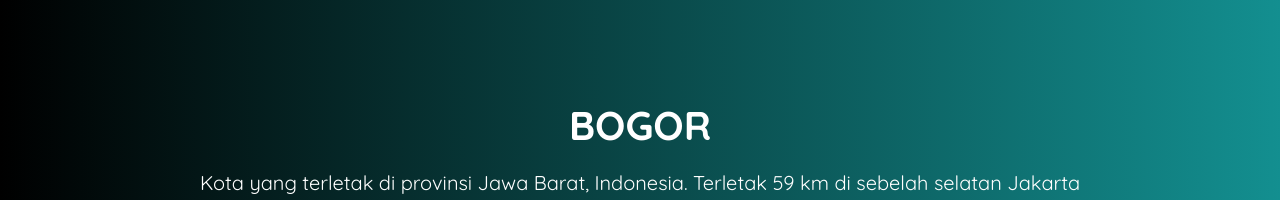
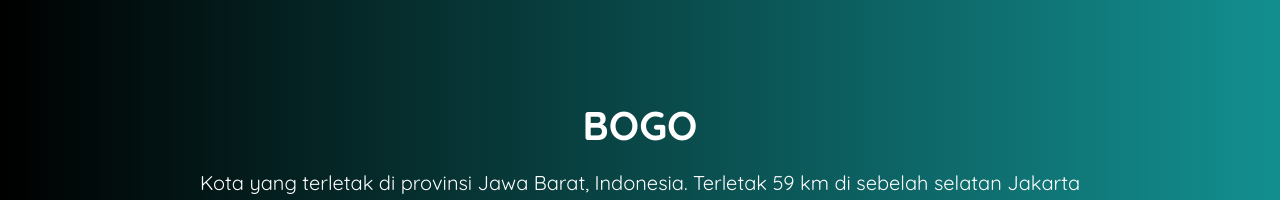
Before and after one commit to rezamufaris/frontendgdsc-week2, a plain HTML site: page index.html in a window 1280 px wide. Shown: the top 200 px of the page. Drawn offline with Linux system fonts and the light colour scheme.

Commit message:
testing repo

```diff
--- a/index.html
+++ b/index.html
@@ -11,7 +11,7 @@
   <body>
     <header>
       <div class="jumbotron">
-        <h1>BOGOR</h1>
+        <h1>BOGO</h1>
         <p>Kota yang terletak di provinsi Jawa Barat, Indonesia. Terletak 59 km di sebelah selatan Jakarta</p>
       </div>
       <nav>
```
